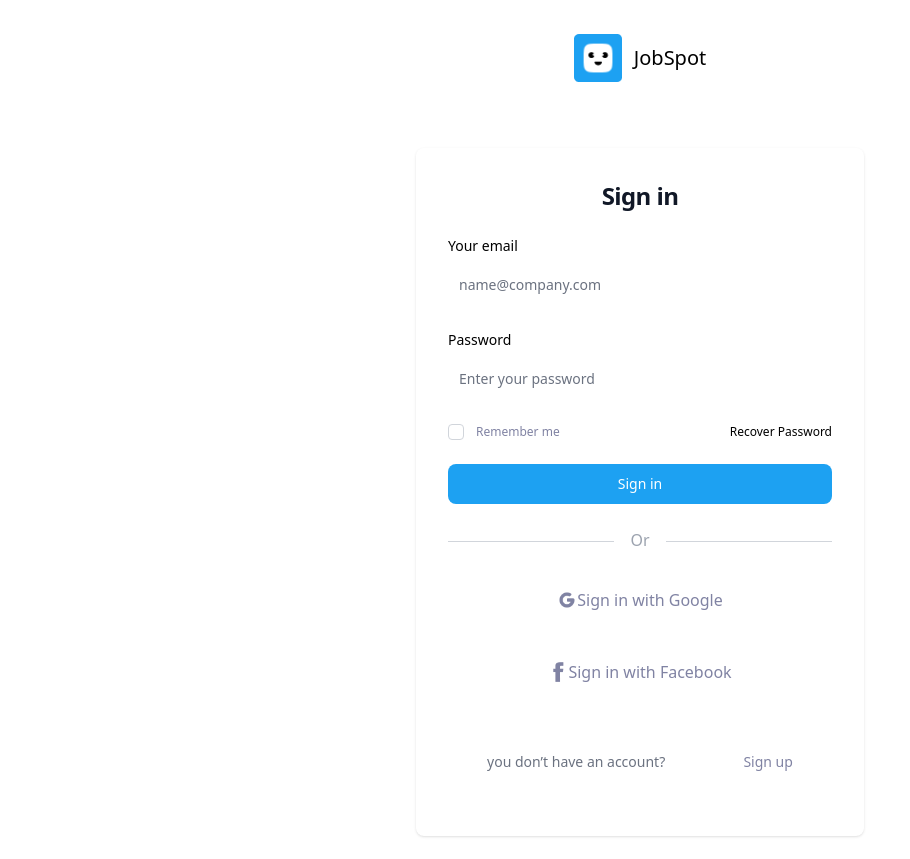
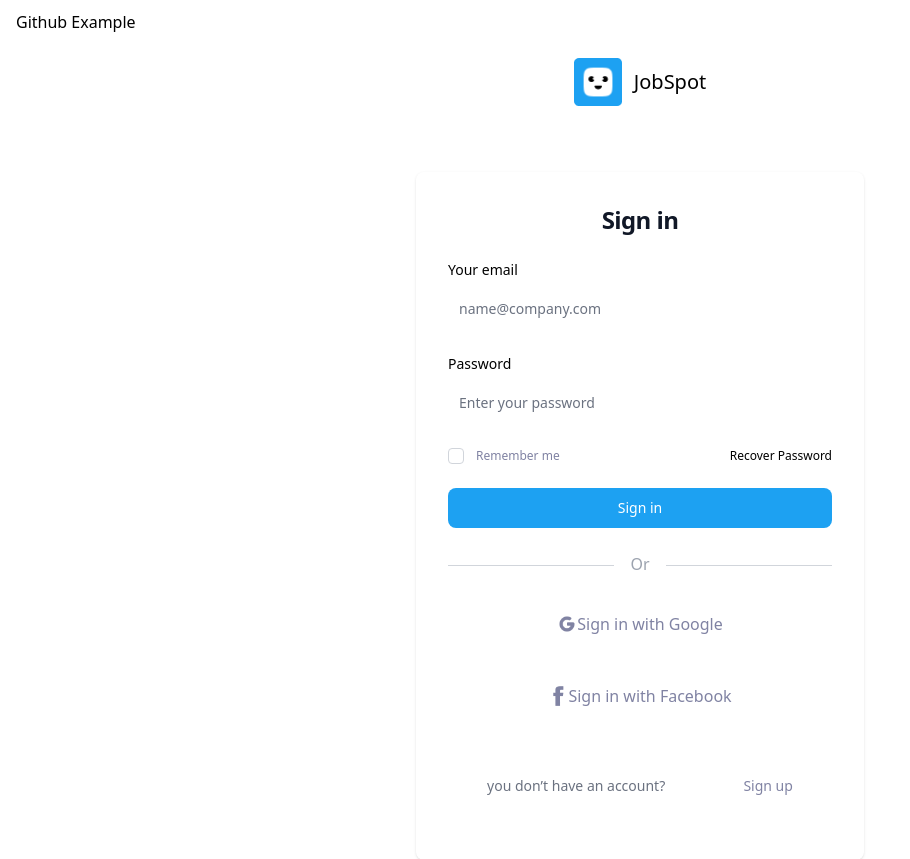
Before and after one commit to YousifAljanabi/CV, a Django app: page /login in a window 1280 px wide. Shown: the top 859 px of the page, without its empty margins (0-910 px from the left). Before the commit the page ends 837 px from the top, so only its background shows below. Run offline with Django 4.2, Linux system fonts and the light colour scheme; style sheets or scripts are compiled from the project's sources; some libraries are stand-ins or nearby versions.

Commit message:
github example

```diff
--- a/website/templates/website/login.html
+++ b/website/templates/website/login.html
@@ -1,4 +1,5 @@
 {% extends 'website/layout.html' %} {% load static %} {% block navbar %}
+    <h1>Github Example</h1>
 <div
   class="container flex flex-wrap justify-center items-center mx-auto px-36 py-6"
 >
```
